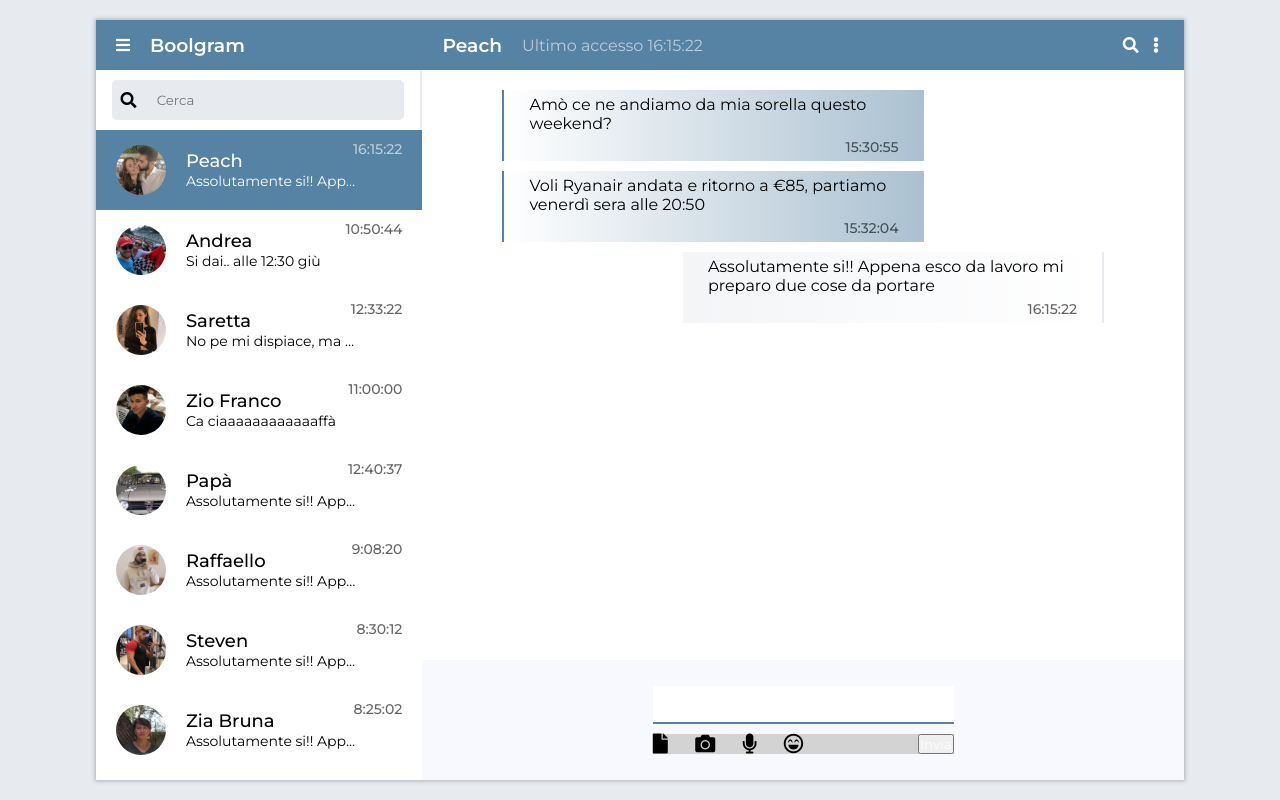
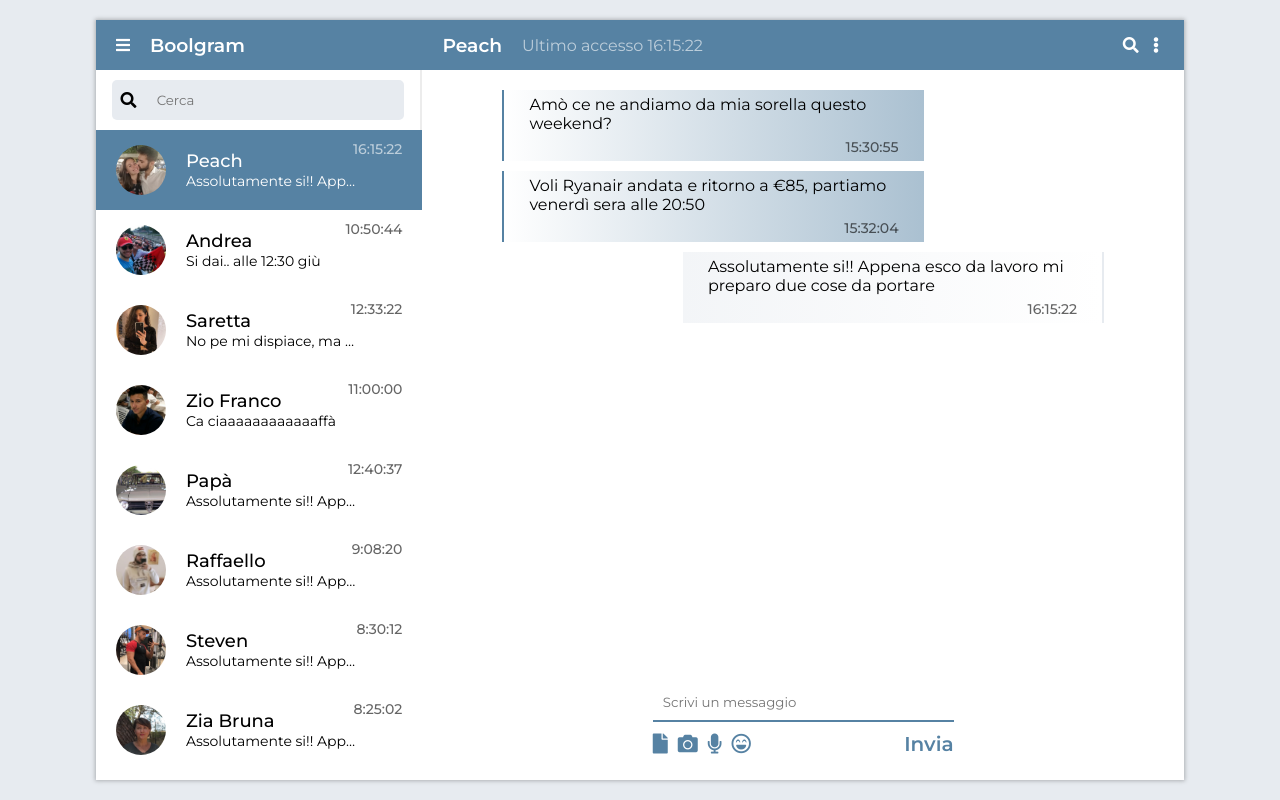
Before and after one commit to giuseppedagostino/vue-boolgram, a plain HTML site: page index.html in a window 1280 px wide. Drawn offline with nearby package versions, Linux system fonts and the light colour scheme.

Commit message:
Perfezionamenti grafici

```diff
--- a/css/style.css
+++ b/css/style.css
@@ -208,7 +208,7 @@ li div {
   padding: 0 80px;
   width: 100%;
   height: 120px;
-  background: ghostwhite;
+  background-color: white;
 }
 #chat input {
   margin-bottom: 10px;
@@ -228,8 +228,32 @@ li div {
   justify-content: space-between;
   width: 50%;
   font-size: 20px;
-  background-color: lightgrey;
+}
+#chat footer div > div {
+  display: flex;
+  justify-content: flex-start;
+}
+#chat footer div i {
+  margin-right: 10px;
+  color: #5682A3;
+}
+#chat footer div i:hover {
+  cursor: pointer;
+  transform: scale(1.1);
+  color: #456F92;
 }
 #chat footer button {
-  color: white;
+  color: #5682A3;
+  background: transparent;
+  border: none;
+  font-weight: 600;
+  font-size: 20px;
 }
+#chat footer button:hover {
+  cursor: pointer;
+  transform: scale(1.1);
+  color: #456F92;
+}
+#chat footer button:focus {
+  outline: none;
+}
--- a/index.html
+++ b/index.html
@@ -97,7 +97,8 @@
 
         <!-- chat footer -->
         <footer>
-          <input type="text" @keydown.enter="addNewMessage" v-model="newMessage">
+          <input type="text" placeholder="Scrivi un messaggio"
+          @keydown.enter="addNewMessage" v-model="newMessage">
           <div>
             <div>
               <i class="fas fa-file"></i>
```
